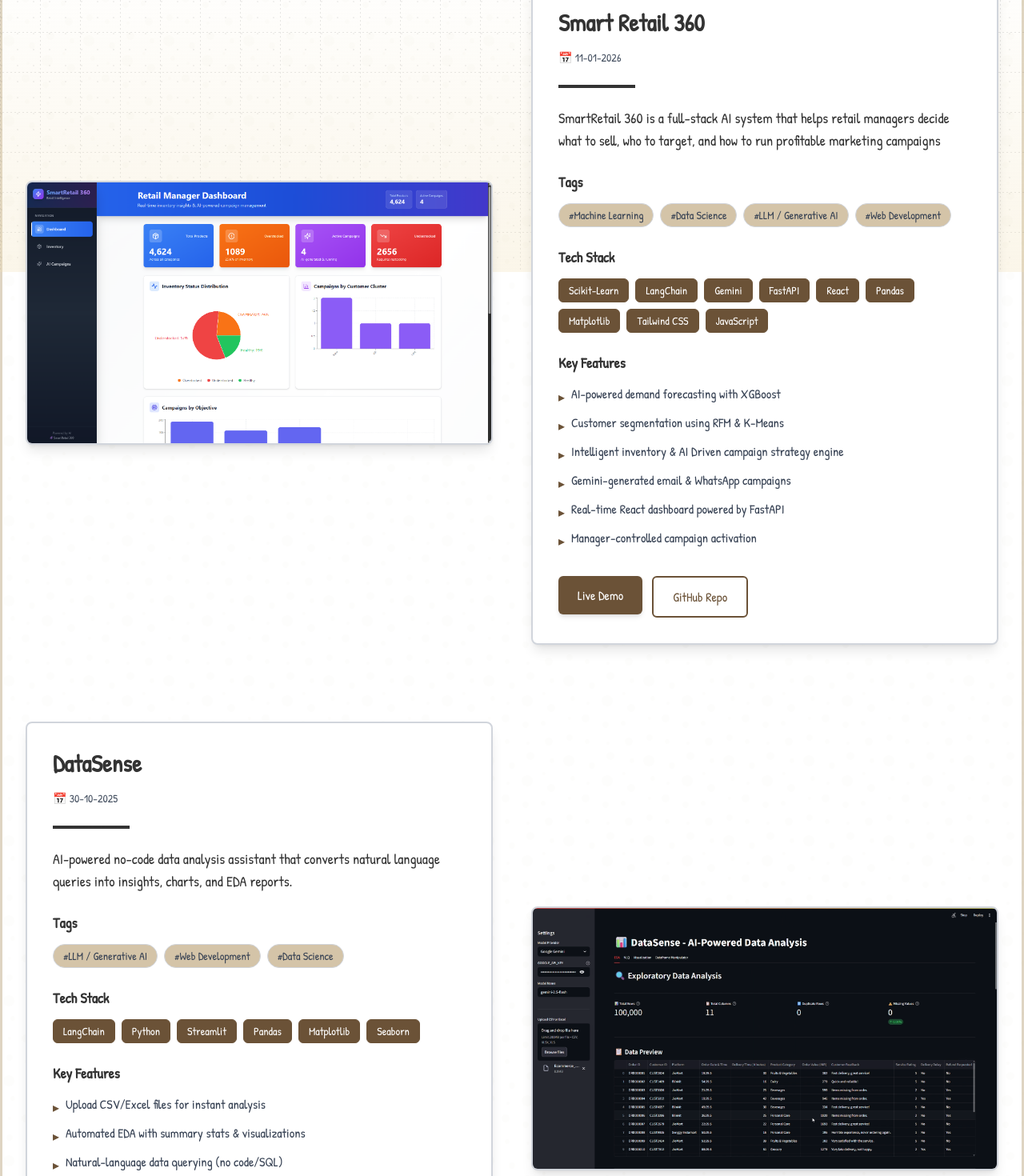
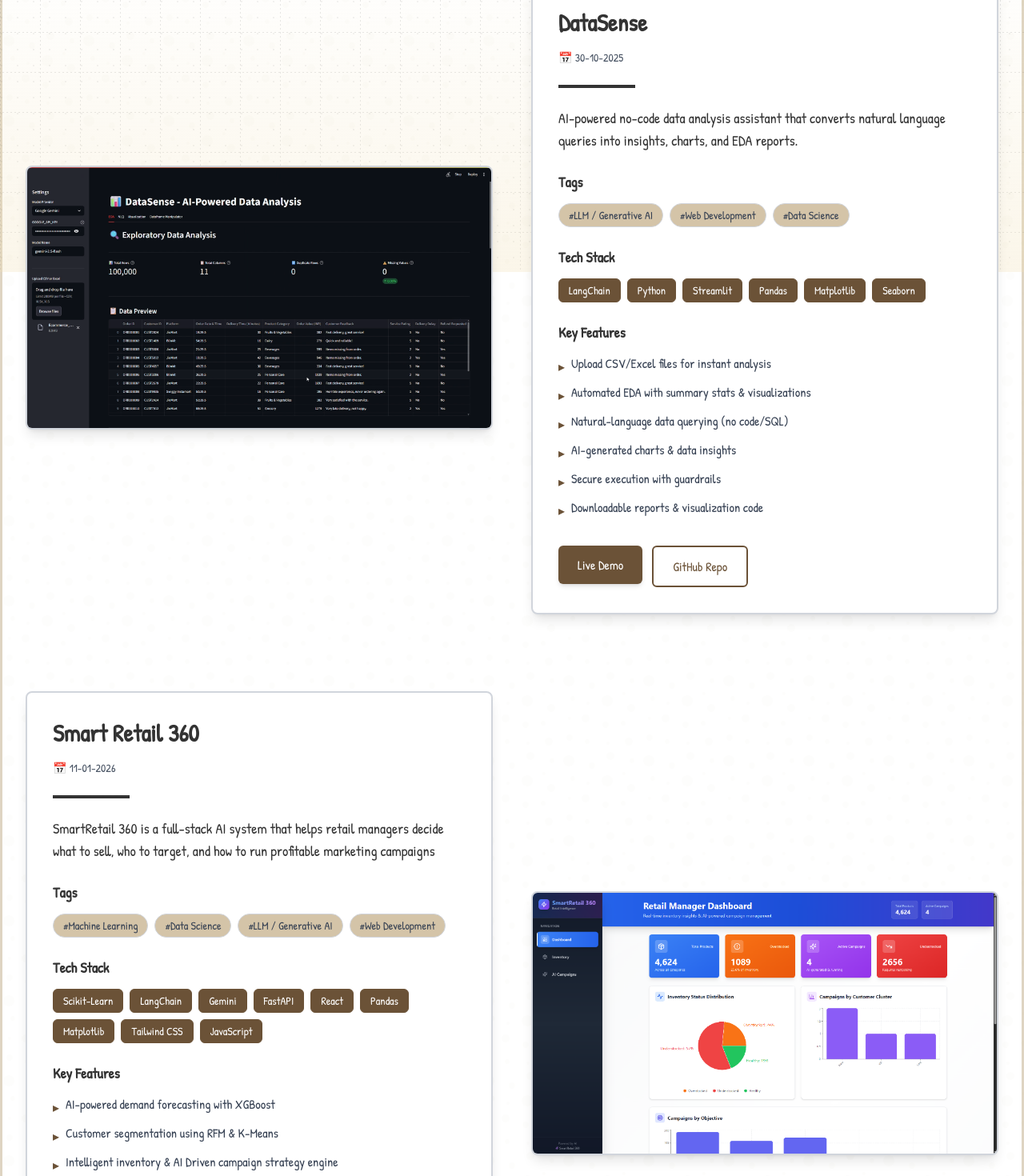
Before and after one commit to Saishhhhhh/Saish-Portfolio, a React (Vite) app: page /projects in a window 1280 px wide. Shown: the part 460-1930 px from the top of the page at 80% size. Built offline with nearby package versions, Linux system fonts and the light colour scheme.

Commit message:
Project Update

```diff
--- a/src/components/hero/HeroSubtitle.jsx
+++ b/src/components/hero/HeroSubtitle.jsx
@@ -75,7 +75,7 @@ const HeroSubtitle = ({ animationComplete, text }) => {
 
           {/* Highlight key skills with accent color */}
           <div className="flex justify-center mt-4 gap-2 flex-wrap">
-            {["LangChain", "React.js", "Deep Learning", "Machine Learning", "Scikit Learn", "FastAPI"].map((skill, i) => (
+            {["LangChain", "React.js", "Deep Learning", "Machine Learning", "Keras", "FastAPI"].map((skill, i) => (
               <motion.span
                 key={i}
                 className="text-xs md:text-sm font-patrick px-2 py-1 rounded-full bg-[var(--paper-alt-color)] text-[var(--pencil-color)]"
--- a/src/data/projects.json
+++ b/src/data/projects.json
@@ -1,4 +1,25 @@
 [
+  {
+    "date": "30-10-2025",
+    "tags": ["LLM / Generative AI", "Web Development", "Data Science"],
+    "title": "DataSense",
+    "thumbnail": "/Project_Media/DataSense_Thumbnail.png",
+    "video": "https://youtu.be/CR2UC8M7-4U",
+    "live": "https://data-sense.streamlit.app/",
+    "repo": "https://github.com/Saishhhhhh/DataSense",
+    "link_preview": "/Project_Media/DataSense_Thumbnail.png",
+    "repo_preview": "/Project_Media/DataSense_Github.png",
+    "shortDescription": "AI-powered no-code data analysis assistant that converts natural language queries into insights, charts, and EDA reports.",
+    "techstack": ["LangChain", "Python", "Streamlit", "Pandas", "Matplotlib", "Seaborn"],
+    "features": [
+      "Upload CSV/Excel files for instant analysis",
+      "Automated EDA with summary stats & visualizations",
+      "Natural-language data querying (no code/SQL)",
+      "AI-generated charts & data insights",
+      "Secure execution with guardrails",
+      "Downloadable reports & visualization code"
+    ]
+  },
   {
     "date": "11-01-2026",
     "tags": ["Machine Learning", "Data Science", "LLM / Generative AI", "Web Development"],
@@ -18,27 +39,6 @@
       "Gemini-generated email & WhatsApp campaigns",
       "Real-time React dashboard powered by FastAPI",
       "Manager-controlled campaign activation"
-    ]
-  },
-  {
-    "date": "30-10-2025",
-    "tags": ["LLM / Generative AI", "Web Development", "Data Science"],
-    "title": "DataSense",
-    "thumbnail": "/Project_Media/DataSense_Thumbnail.png",
-    "video": "https://youtu.be/CR2UC8M7-4U",
-    "live": "https://data-sense.streamlit.app/",
-    "repo": "https://github.com/Saishhhhhh/DataSense",
-    "link_preview": "/Project_Media/DataSense_Thumbnail.png",
-    "repo_preview": "/Project_Media/DataSense_Github.png",
-    "shortDescription": "AI-powered no-code data analysis assistant that converts natural language queries into insights, charts, and EDA reports.",
-    "techstack": ["LangChain", "Python", "Streamlit", "Pandas", "Matplotlib", "Seaborn"],
-    "features": [
-      "Upload CSV/Excel files for instant analysis",
-      "Automated EDA with summary stats & visualizations",
-      "Natural-language data querying (no code/SQL)",
-      "AI-generated charts & data insights",
-      "Secure execution with guardrails",
-      "Downloadable reports & visualization code"
     ]
   },
   {
@@ -80,6 +80,25 @@
       "Smart topic extraction & section-wise notes",
       "Detailed or summarized mode",
       "Live markdown preview & inline editing"
+    ]
+  },
+  {
+    "date": "10-02-2026",
+    "tags": ["Deep Learning", "Machine Learning", "Data Science"],
+    "title": "Traffic Flow Predictor",
+    "thumbnail": "/Project_Media/Traffic_Flow_Predictor_Thumbnail.png",
+    "video": "",
+    "live": "https://traffic-flow-predictor.streamlit.app/",
+    "repo": "https://github.com/Saishhhhhh/Traffic-Flow-Predictor",
+    "link_preview": "/Project_Media/Traffic_Flow_Predictor_Thumbnail.png",
+    "repo_preview": "/Project_Media/Traffic_Flow_Predictor_Github.png",
+    "shortDescription": "A spatiotemporal AI system using Stacked LSTMs to forecast highway congestion and speeds for the next 5 minutes.",
+    "techstack": ["Streamlit", "TensorFlow", "Keras", "Pandas", "Python", "Matplotlib"],
+    "features": [
+      "Predicts next-step speeds for 207 sensors via Stacked LSTMs",
+      "3.26 MPH Accuracy: Achieved high-precision results for reliable urban navigation",
+      "Captures rush-hour and weekly patterns using Sin/Cos time features",
+      "Streamlit and Folium dashboard for real-time sensor monitoring"
     ]
   },
   {
```
Also changed, not shown: public/Project_Media/Traffic_Flow_Predictor_Github.png (added), public/Project_Media/Traffic_Flow_Predictor_Thumbnail.png (added).
